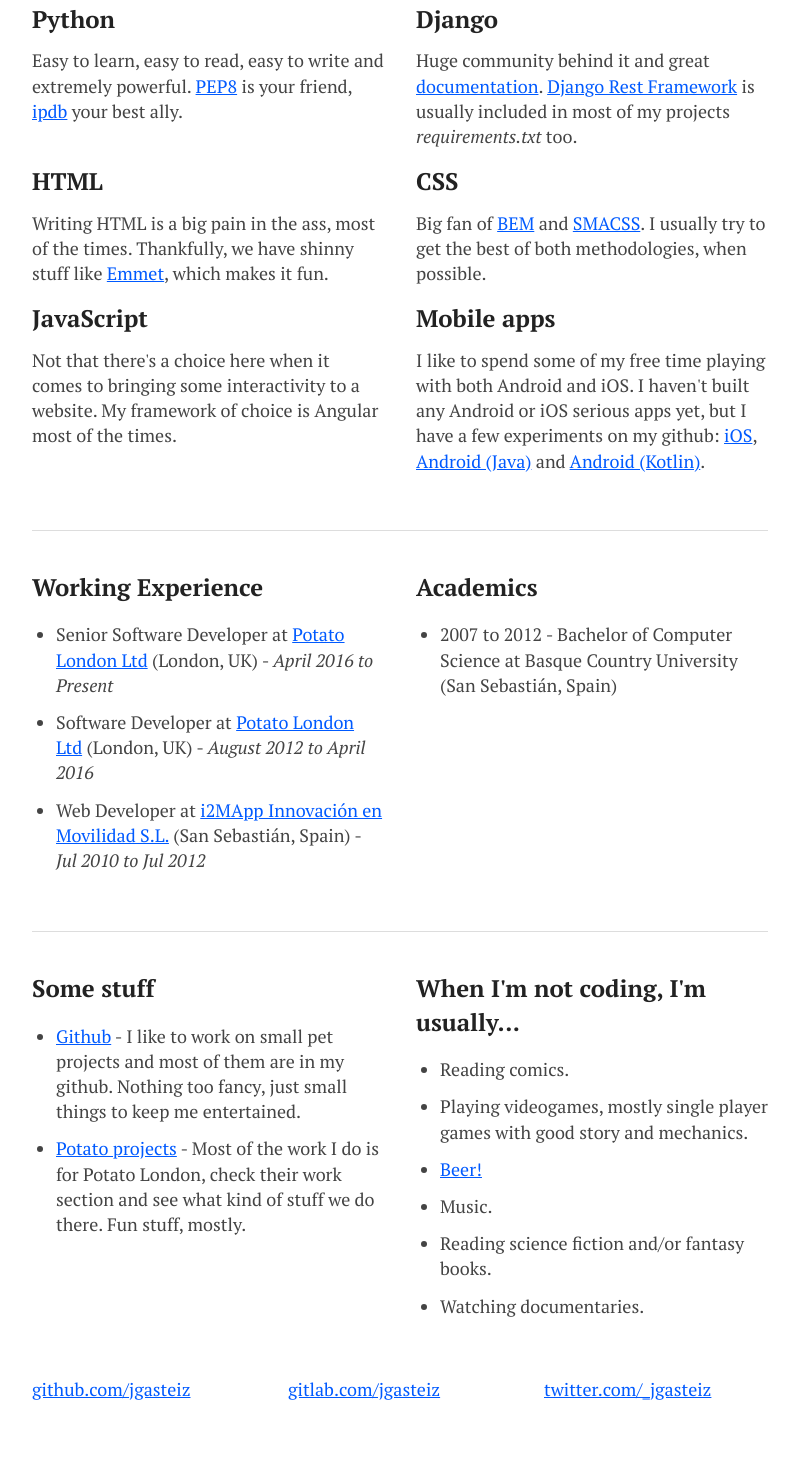
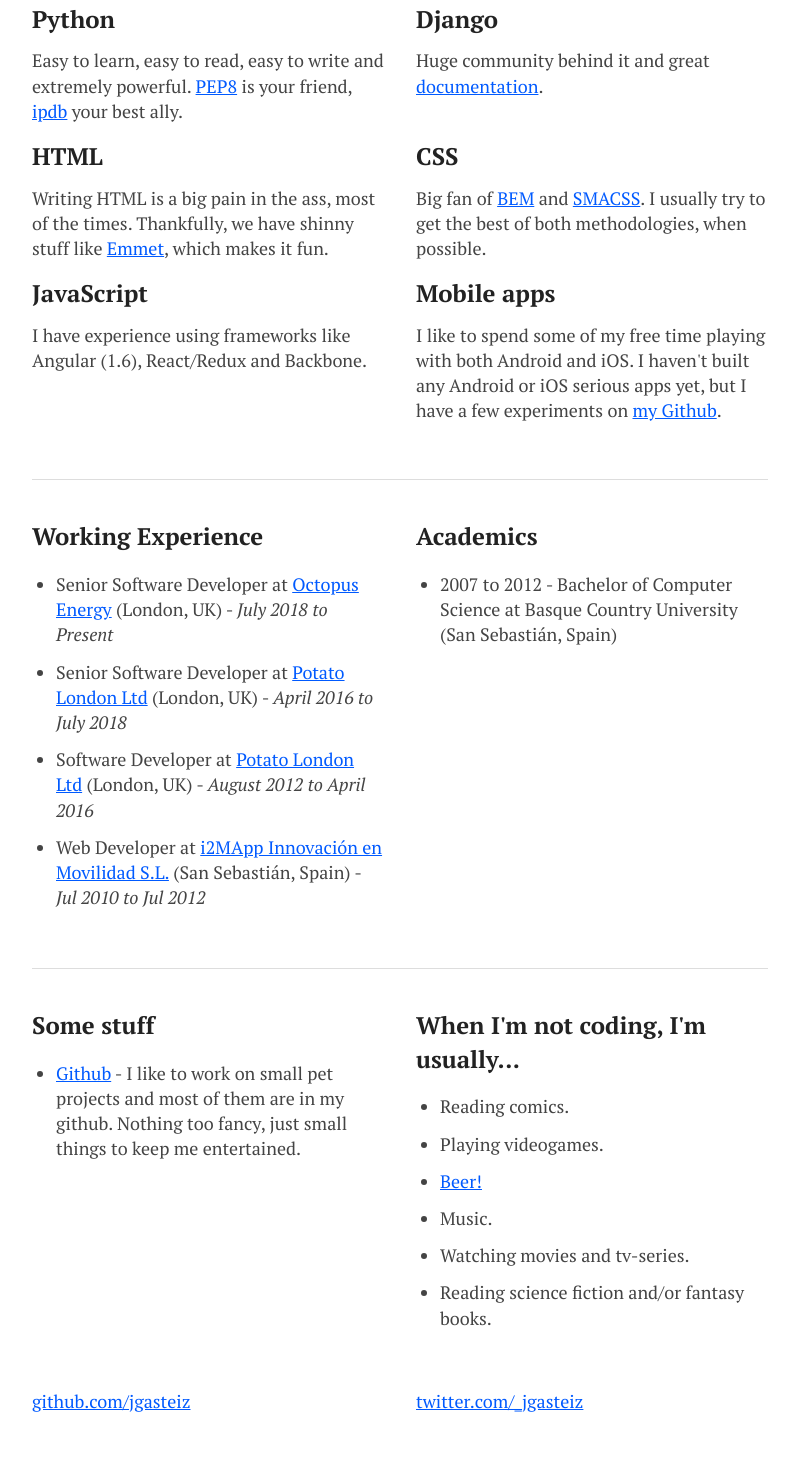
Before and after one commit to jgasteiz/jgasteiz.github.io, a plain HTML site: page about.html in a window 1280 px wide. Shown: the part 592-2055 px from the top of the page, without its empty margins (240-1039 px from the left). Drawn offline with Linux system fonts and the light colour scheme.

Commit message:
update about page

```diff
--- a/about.html
+++ b/about.html
@@ -38,7 +38,7 @@
 </div>
 <div class="about__skill">
 <h3>Django</h3>
-<p>Huge community behind it and great <a href="https://docs.djangoproject.com/" target="_blank">documentation</a>. <a href="http://www.django-rest-framework.org/" target="_blank">Django Rest Framework</a> is usually included in most of my projects <em>requirements.txt</em> too.</p>
+<p>Huge community behind it and great <a href="https://docs.djangoproject.com/" target="_blank">documentation</a>.</p>
 </div>
 </div>
 <div class="about__skill-list">
@@ -54,11 +54,11 @@
 <div class="about__skill-list">
 <div class="about__skill">
 <h3>JavaScript</h3>
-<p>Not that there's a choice here when it comes to bringing some interactivity to a website. My framework of choice is Angular most of the times.</p>
+<p>I have experience using frameworks like Angular (1.6), React/Redux and Backbone.</p>
 </div>
 <div class="about__skill">
 <h3>Mobile apps</h3>
-<p>I like to spend some of my free time playing with both Android and iOS. I haven't built any Android or iOS serious apps yet, but I have a few experiments on my github: <a href="https://github.com/jgasteiz?utf8=%E2%9C%93&amp;tab=repositories&amp;q=&amp;type=&amp;language=swift" target="_blank">iOS</a>, <a href="https://github.com/jgasteiz?utf8=%E2%9C%93&amp;tab=repositories&amp;q=&amp;type=&amp;language=java" target="_blank">Android (Java)</a> and <a href="https://github.com/jgasteiz?utf8=%E2%9C%93&amp;tab=repositories&amp;q=&amp;type=&amp;language=kotlin" target="_blank">Android (Kotlin)</a>.</p>
+<p>I like to spend some of my free time playing with both Android and iOS. I haven't built any Android or iOS serious apps yet, but I have a few experiments on <a href="https://github.com/jgasteiz" target="_blank">my Github</a>.</p>
 </div>
 </div>
 <hr>
@@ -66,7 +66,8 @@
 <div class="about__skill">
 <h3>Working Experience</h3>
 <ul>
-<li>Senior Software Developer at <a href="http://p.ota.to/" target="_blank">Potato London Ltd</a> (London, UK) - <em>April 2016 to Present</em></li>
+<li>Senior Software Developer at <a href="http://octopus.energy/" target="_blank">Octopus Energy</a> (London, UK) - <em>July 2018 to Present</em></li>
+<li>Senior Software Developer at <a href="http://p.ota.to/" target="_blank">Potato London Ltd</a> (London, UK) - <em>April 2016 to July 2018</em></li>
 <li>Software Developer at <a href="http://p.ota.to/" target="_blank">Potato London Ltd</a> (London, UK) - <em>August 2012 to April 2016</em></li>
 <li>Web Developer at <a href="http://i2mapp.com/?lang=en" target="_blank">i2MApp Innovación en Movilidad S.L.</a> (San Sebastián, Spain) - <em>Jul 2010 to Jul 2012</em></li>
 </ul>
@@ -84,18 +85,17 @@
 <h3>Some stuff</h3>
 <ul>
 <li><a class="bold" href="https://github.com/jgasteiz/" target="_blank">Github</a> - I like to work on small pet projects and most of them are in my github. Nothing too fancy, just small things to keep me entertained.</li>
-<li><a class="bold" href="https://p.ota.to/work/" target="_blank">Potato projects</a> - Most of the work I do is for Potato London, check their work section and see what kind of stuff we do there. Fun stuff, mostly.</li>
 </ul>
 </div>
 <div class="about__skill">
 <h3>When I'm not coding, I'm usually...</h3>
 <ul>
 <li>Reading comics.</li>
-<li>Playing videogames, mostly single player games with good story and mechanics.</li>
+<li>Playing videogames.</li>
 <li><a href="https://vimeo.com/40818571" target="_blank">Beer!</a></li>
 <li>Music.</li>
+<li>Watching movies and tv-series.</li>
 <li>Reading science fiction and/or fantasy books.</li>
-<li>Watching documentaries.</li>
 </ul>
 </div>
 </div>
@@ -105,11 +105,6 @@
 <div class="about__skill">
 <a href="https://github.com/jgasteiz" target="_blank">
                     github.com/jgasteiz
-                </a>
-</div>
-<div class="about__skill">
-<a href="https://gitlab.com/jgasteiz/" target="_blank">
-                    gitlab.com/jgasteiz
                 </a>
 </div>
 <div class="about__skill">
```
